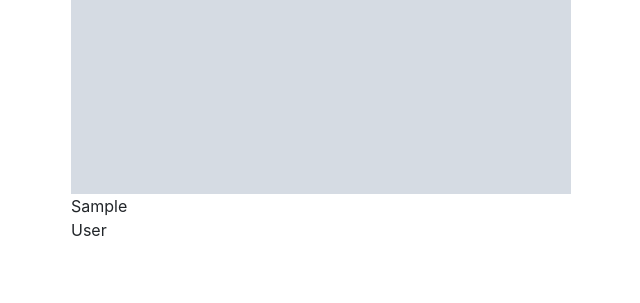
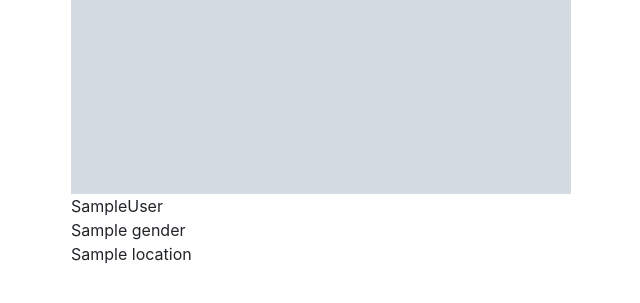
Before and after one commit to abigailmls/Proj1-3180, a Flask app: template app/templates/profiles.html in a window 1280 px wide. Shown: the part 462-765 px from the top of the page, without its empty margins (14-654 px from the left). Run offline with Flask 2, Linux system fonts and the light colour scheme; the template is opened without the code that fills it: most values are stand-ins (such as "Sample title", 1, 10 or a date in 2020); grey boxes marked "Sample" are stand-in pictures; some libraries are stand-ins or nearby versions.

Commit message:
heroku added

```diff
--- a/app/__init__.py
+++ b/app/__init__.py
@@ -10,8 +10,8 @@ app = Flask(__name__)
 app.config['SECRET_KEY'] = '\xee\xca\xb9.Q\xf7\xbd\xfe\xda|X\xfb\x93\x98\xdc\x15\x15(\x13z#D\xef\x1a\xb3'
 app.config['SQLALCHEMY_DATABASE_URI'] ="postgres://project:pass1@localhost/projectdb"
 #Heroku Daatabase
-#app.config['SQLALCHEMY_DATABASE_URI']="postgres://rxbfjjcyurzsol:bd1a7bab64ffef15e6d9503442f4ca96b4f2802b3be9f2cbfd65e844ff055a53@ec2-18-215-99-63.compute-1.amazonaws.com:5432/d4uhg8smjsg5bu"
-app.config['UPLOAD_FOLDER']= join(dirname(realpath(__file__)), 'static/uploads')
+app.config['SQLALCHEMY_DATABASE_URI']="postgres://rxbfjjcyurzsol:bd1a7bab64ffef15e6d9503442f4ca96b4f2802b3be9f2cbfd65e844ff055a53@ec2-18-215-99-63.compute-1.amazonaws.com:5432/d4uhg8smjsg5bu"
+#app.config['UPLOAD_FOLDER']= join(dirname(realpath(__file__)), 'static/uploads')
 
 
 app.config['SQLALCHEMY_TRACK_MODIFICATIONS'] = True
--- /dev/null
+++ b/app/static/css/style1.css
@@ -0,0 +1 @@
+<html></html>
--- a/app/templates/profile.html
+++ b/app/templates/profile.html
@@ -16,7 +16,8 @@
             <div>
                 <h3>About Me</h3>
                 <p>Now you have the last hidden treasures to carve your own path
-                to sucess.</p>
+                to sucess. If you van put these principles into action, there is no way you
+                can fail. May your journey be pleasant and a safe one.</p>
             </div>
             <div>
                 <button type="submit" class="btn btn-primary" id='bttn1'>Send Message</button>
--- a/app/templates/profiles.html
+++ b/app/templates/profiles.html
@@ -6,9 +6,13 @@
         <h1> Profiles</h1>
         {%for profile in users%}
         <img src="{{ url_for('static', filename="uploads/"+profile.filename) }}" alt="" style= "width:500px;height:600px;">
-        <div>{{profile.first_name}}</div>
-        <div>{{profile.last_name}}</div>
-        <div></div>
+        <div class = "flex-container">
+            <div>{{profile.first_name}}{{profile.last_name}}</div>
+            <!-- <div>{{profile.last_name}}</div> -->
+            <div>{{profile.gender}}</div>
+            <div>{{profile.location}}</div>
+            <div></div>
+        </div>
         {% endfor %}
     </div>
 
```
